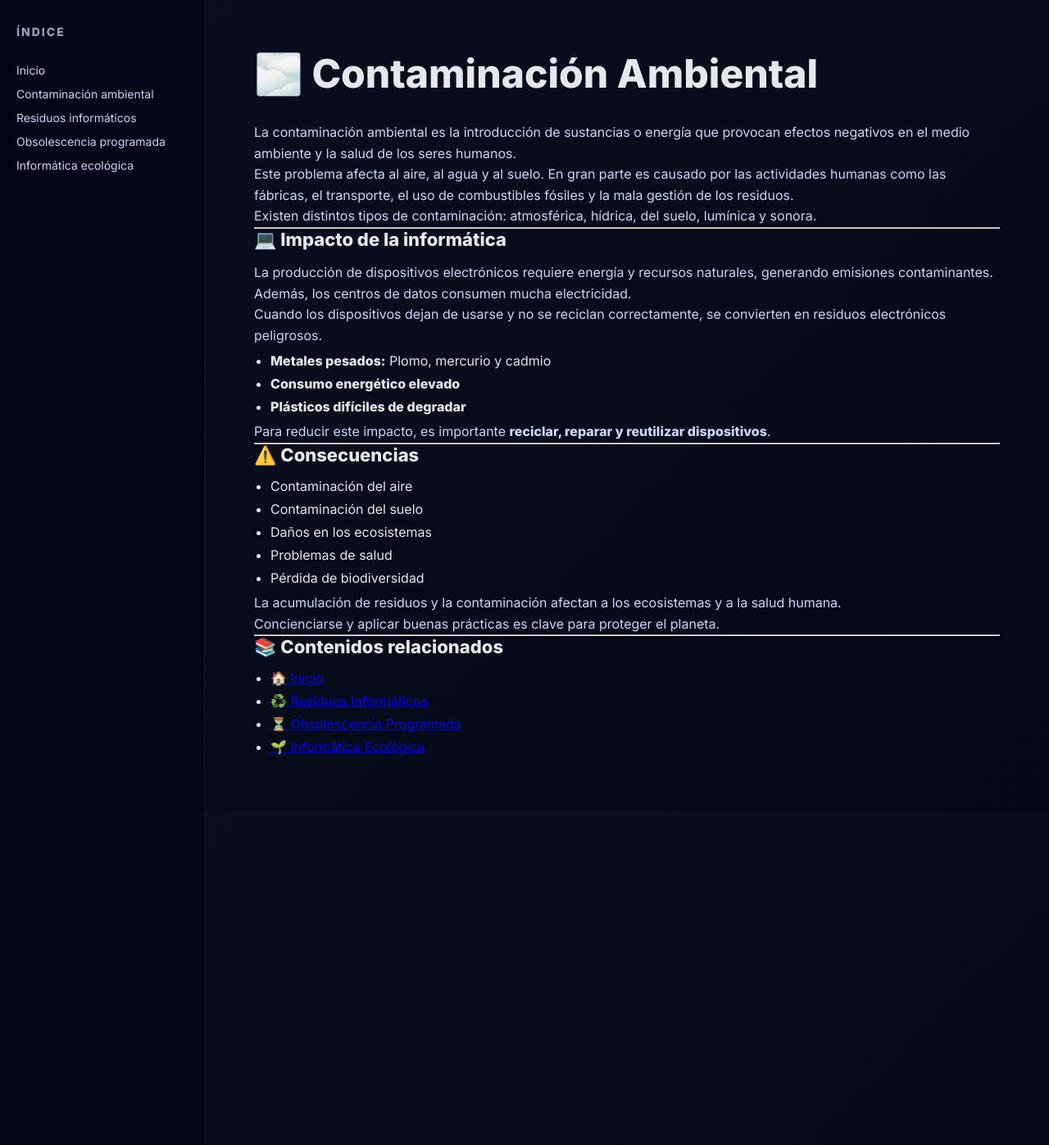
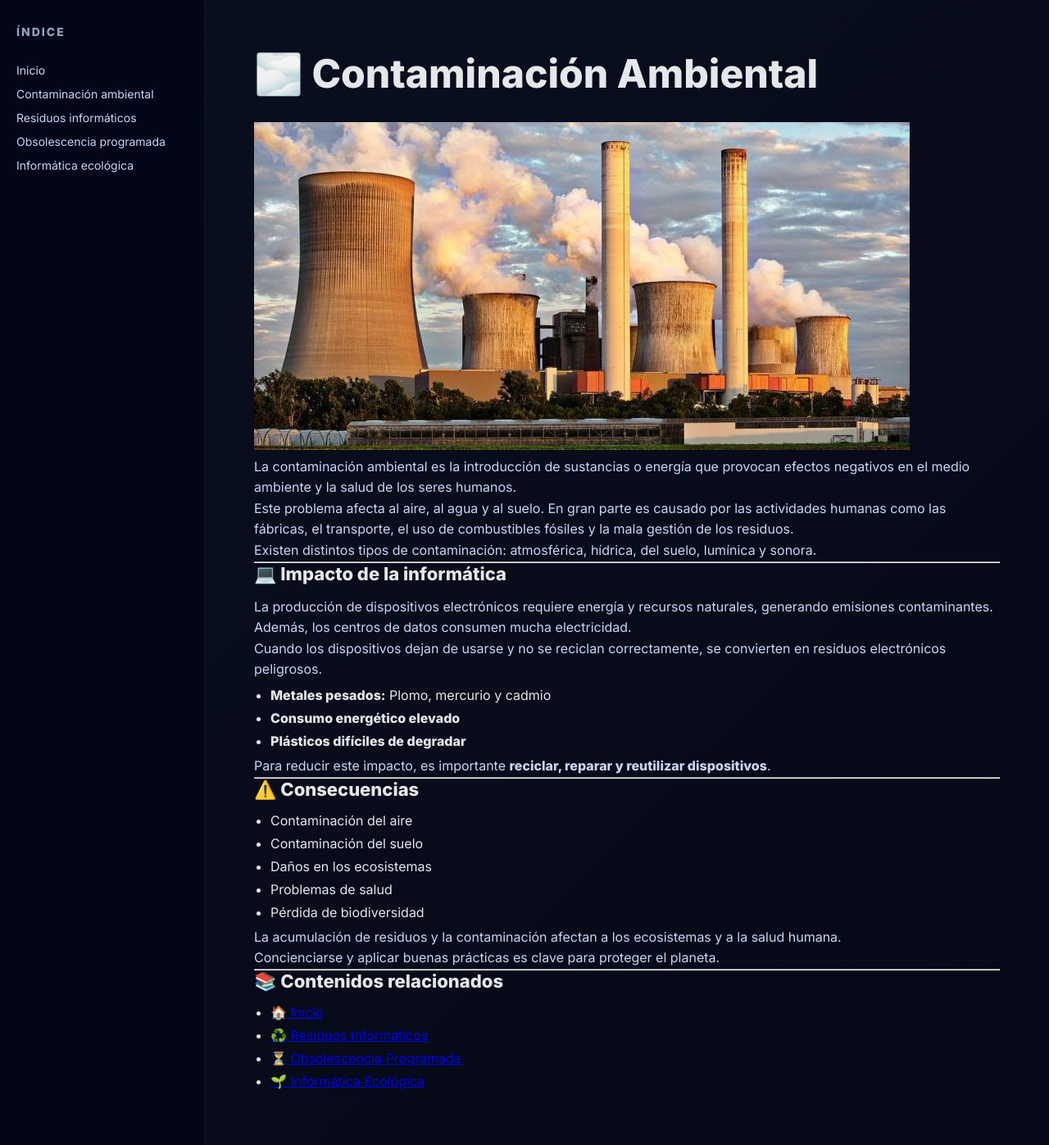
Before and after one commit to glizzlyy/informatica-ambiental, a Jekyll site: the page built from contaminacion.md, in a window 1280 px wide and 1397 px high. Shown: the whole window at 82% size. Built offline with Jekyll 4.4.1, drawn with Linux system fonts in a browser that asks for light colours.

Commit message:
Update contaminacion.md

```diff
--- a/contaminacion.md
+++ b/contaminacion.md
@@ -4,6 +4,8 @@ title: 🌫️ Contaminación Ambiental
 ---
 
 # 🌫️ Contaminación Ambiental
+
+![Contaminación Ambiental](img/contaminacion.jpg)
 
 La contaminación ambiental es la introducción de sustancias o energía que provocan efectos negativos en el medio ambiente y la salud de los seres humanos.
 Este problema afecta al aire, al agua y al suelo. En gran parte es causado por las actividades humanas como las fábricas, el transporte, el uso de combustibles fósiles y la mala gestión de los residuos.
```
